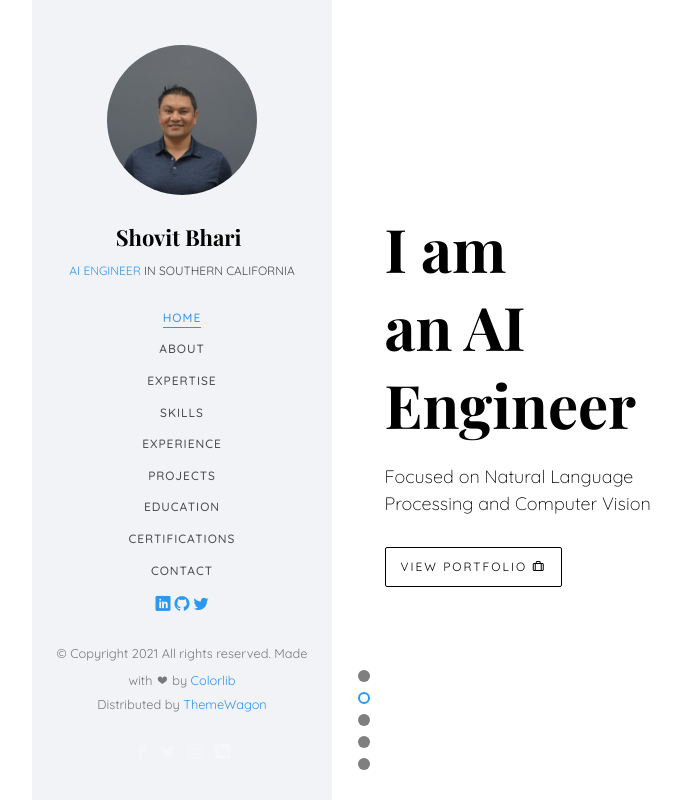
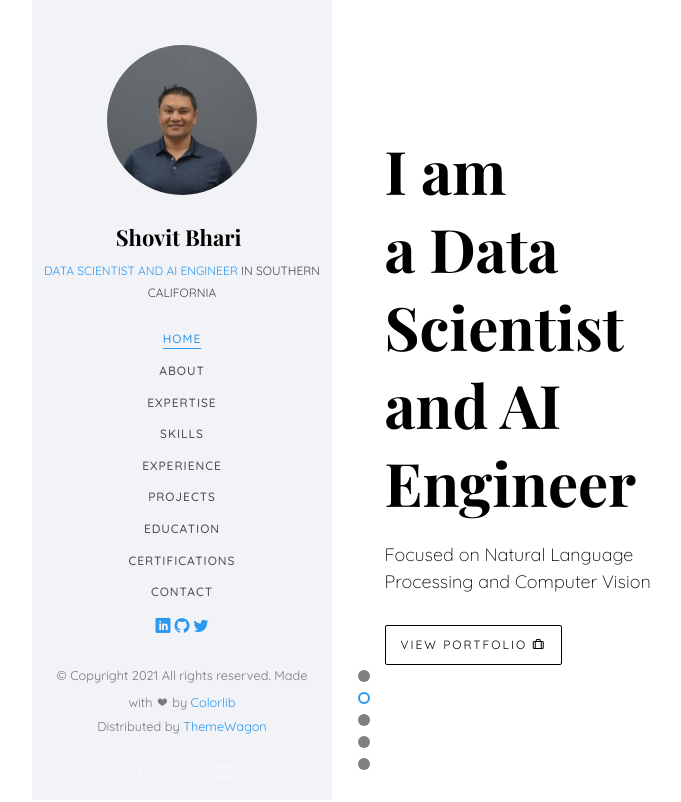
Before and after one commit to shovitraj/shovitraj.github.io, a plain HTML site: page index.html in a window 1280 px wide. Shown: the top 802 px of the page, without its empty margins (23-704 px from the left). Drawn offline with nearby package versions, Linux system fonts and the light colour scheme; files whose address does not match are found by name; a web font is replaced by a local one.

Commit message:
about changed

```diff
--- a/index.html
+++ b/index.html
@@ -67,7 +67,7 @@
 			<div class="text-center">
 				<div class="author-img" style="background-image: url(images/shovit-main.jpg);"></div>
 				<h1 id="colorlib-logo"><a href="index.html">Shovit Bhari</a></h1>
-				<span class="position"><a href="#">AI Engineer</a> in Southern California</span>
+				<span class="position"><a href="#">Data Scientist and AI Engineer</a> in Southern California</span>
 			</div>
 			<nav id="colorlib-main-menu" role="navigation" class="navbar">
 				<div id="navbar" class="collapse">
@@ -135,7 +135,7 @@ Copyright <script>document.write(new Date().getFullYear());</script> All rights
 					   			<div class="col-md-6 col-md-offset-3 col-md-pull-3 col-sm-12 col-xs-12 js-fullheight slider-text">
 					   				<div class="slider-text-inner">
 					   					<div class="desc">
-						   					<h1>I am <br>an AI Engineer</h1>
+						   					<h1>I am <br>a Data Scientist and  AI Engineer</h1>
 												<h2> Focused on Natural Language Processing and Computer Vision </h2>
 												<p><a class="btn btn-primary btn-learn" href="https://www.linkedin.com/in/shovitraj/">View Portfolio <i class="icon-briefcase3"></i></a></p>
 
```
